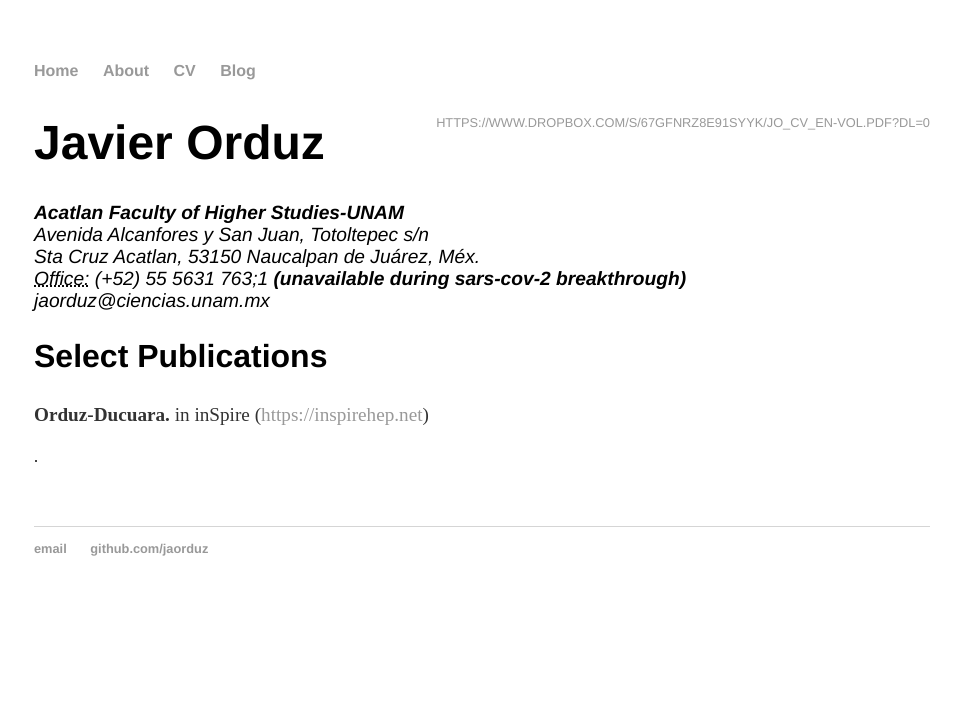
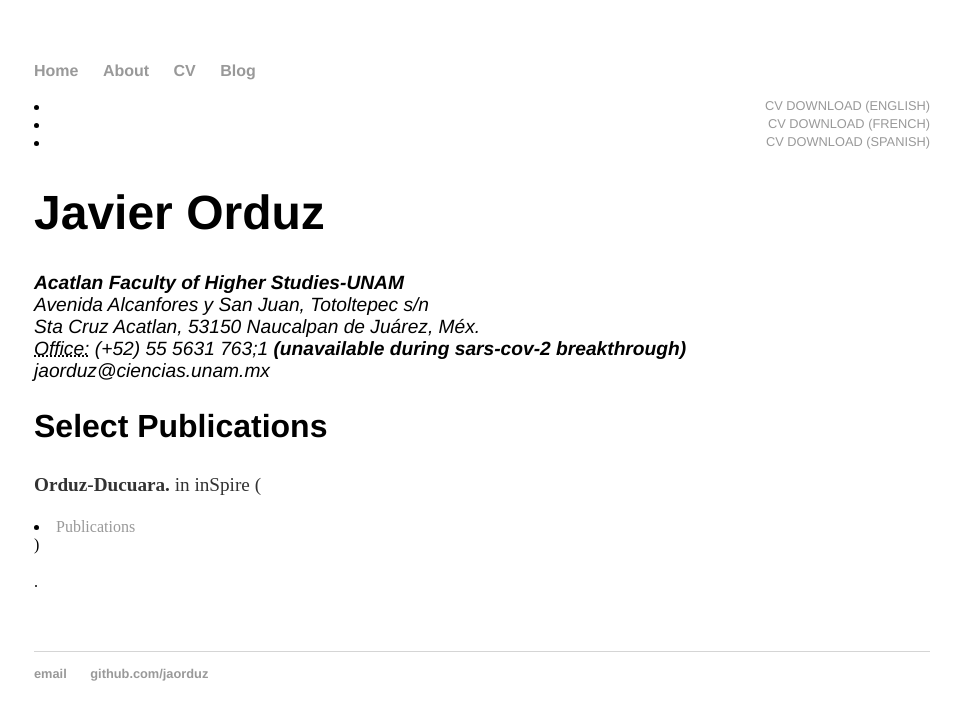
Before and after one commit to jaorduz/jaorduz.github.io, a Jekyll site: the page built from cv/index.html, in a window 1280 px wide. Shown: the top 720 px of the page, without its empty margins (158-1119 px from the left). Built offline with Jekyll 4.4.1, drawn with Linux system fonts in a browser that asks for light colours.

Commit message:
Update index.html

```diff
--- a/cv/index.html
+++ b/cv/index.html
@@ -4,7 +4,10 @@ title: CV of Javier Orduz
 ---
 
 	<div class="cv">
-		<a href="#" class="download" title="Download CV as PDF">https://www.dropbox.com/s/67gfnrz8e91syyk/JO_CV_En-vOL.pdf?dl=0</a>
+		<li><a href="https://www.dropbox.com/s/67gfnrz8e91syyk/JO_CV_En-vOL.pdf?dl=0" class="download" title="Download CV as PDF">CV download (English)</a></li>
+		<li><a href="https://www.dropbox.com/s/x8dnkj7qpwilsgp/JO_CV_Fr-vOL.pdf?dl=0" class="download" title="Download CV as PDF">CV download (French)</a></li>
+		<li><a href="https://www.dropbox.com/s/mym14vrdgnl825b/JO_CV_Sp-vOL.pdf?dl=0" class="download" title="Download CV as PDF">CV download (Spanish)</a></li>
+
 					<h1>Javier Orduz</h1>
 					<address>
 					<strong>Acatlan Faculty of Higher Studies-UNAM</strong><br>
@@ -17,7 +20,7 @@ title: CV of Javier Orduz
 					<h2>Select Publications</h2>
 
 					<p>
-						<strong>Orduz-Ducuara.</strong> in inSpire (<a href="#">https://inspirehep.net</a>)
+						<strong>Orduz-Ducuara.</strong> in inSpire (<li><a href="https://inspirehep.net/literature?sort=mostrecent&size=25&page=1&q=a%20orduz-ducuara" title=inSpire-HEP> Publications</a></li>)
 					</p>.
 
 
```
